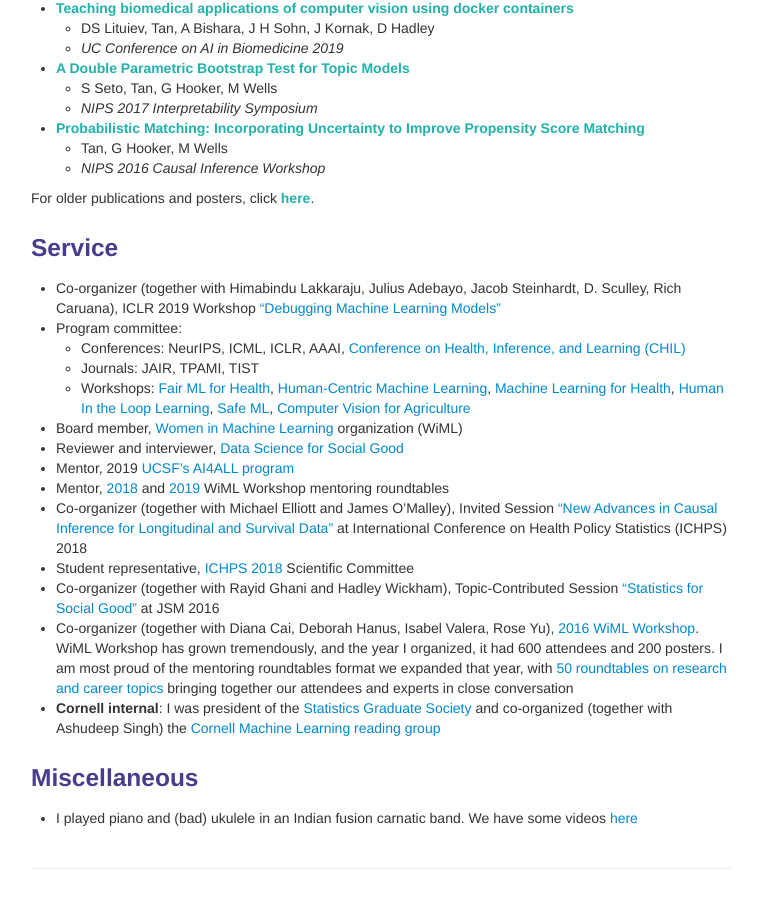
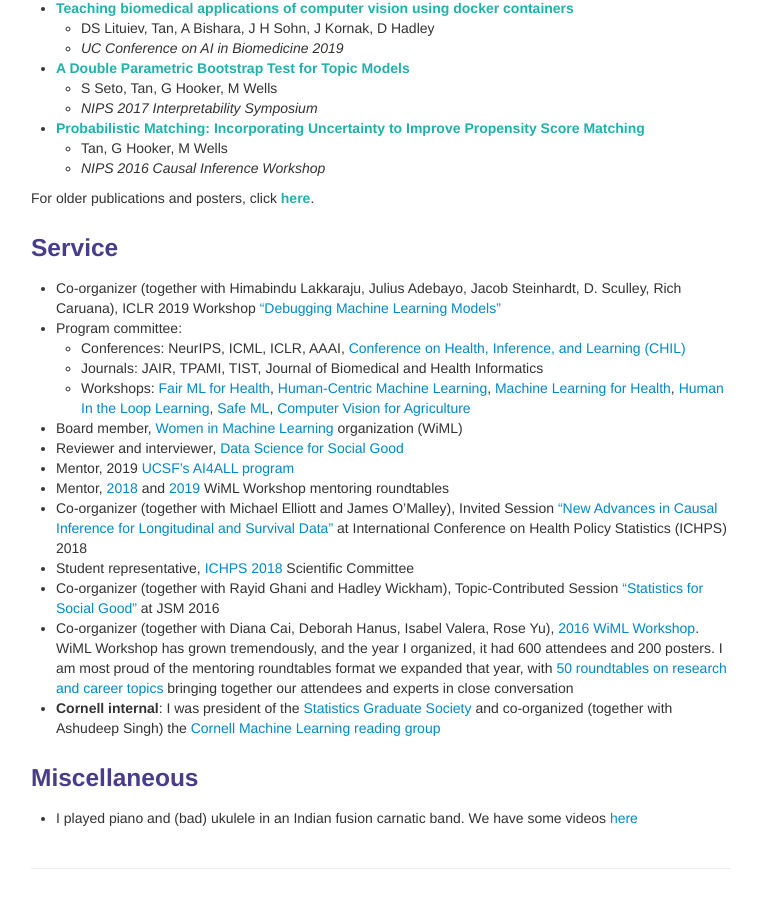
Before and after one commit to shftan/shftan.github.io, a Jekyll site: the page built from index.md, in a window 1280 px wide and 900 px high, scrolled down 2164 px. Shown: the whole window, without its empty margins (259-1016 px from the left). Built offline with Jekyll 4.4.1, drawn with Linux system fonts in a browser that asks for light colours.

Commit message:
Update index.md

```diff
--- a/index.md
+++ b/index.md
@@ -121,7 +121,7 @@ For older publications and posters, click <a class="paper" href="olderpublicatio
 - Co-organizer (together with Himabindu Lakkaraju, Julius Adebayo, Jacob Steinhardt, D. Sculley, Rich Caruana), ICLR 2019 Workshop [“Debugging Machine Learning Models”](https://iclr.cc/Conferences/2019/Schedule?showEvent=628)
 - Program committee:
   - Conferences: NeurIPS, ICML, ICLR, AAAI, [Conference on Health, Inference, and Learning (CHIL)](https://www.chilconference.org/)
-  - Journals: JAIR, TPAMI, TIST
+  - Journals: JAIR, TPAMI, TIST, Journal of Biomedical and Health Informatics
   - Workshops: [Fair ML for Health](https://www.fairmlforhealth.com/), [Human-Centric Machine Learning](https://sites.google.com/view/hcml-2019), [Machine Learning for Health](https://ml4health.github.io/2019/), [Human In the Loop Learning](https://sites.google.com/view/hill2019/home), [Safe ML](https://sites.google.com/view/safeml-iclr2019/home), [Computer Vision for Agriculture](https://www.cv4gc.org/cv4a2020/)
 - Board member, [Women in Machine Learning](https://wimlworkshop.org) organization (WiML)
 - Reviewer and interviewer, <a href="http://www.dssgfellowship.org/">Data Science for Social Good</a>
```
